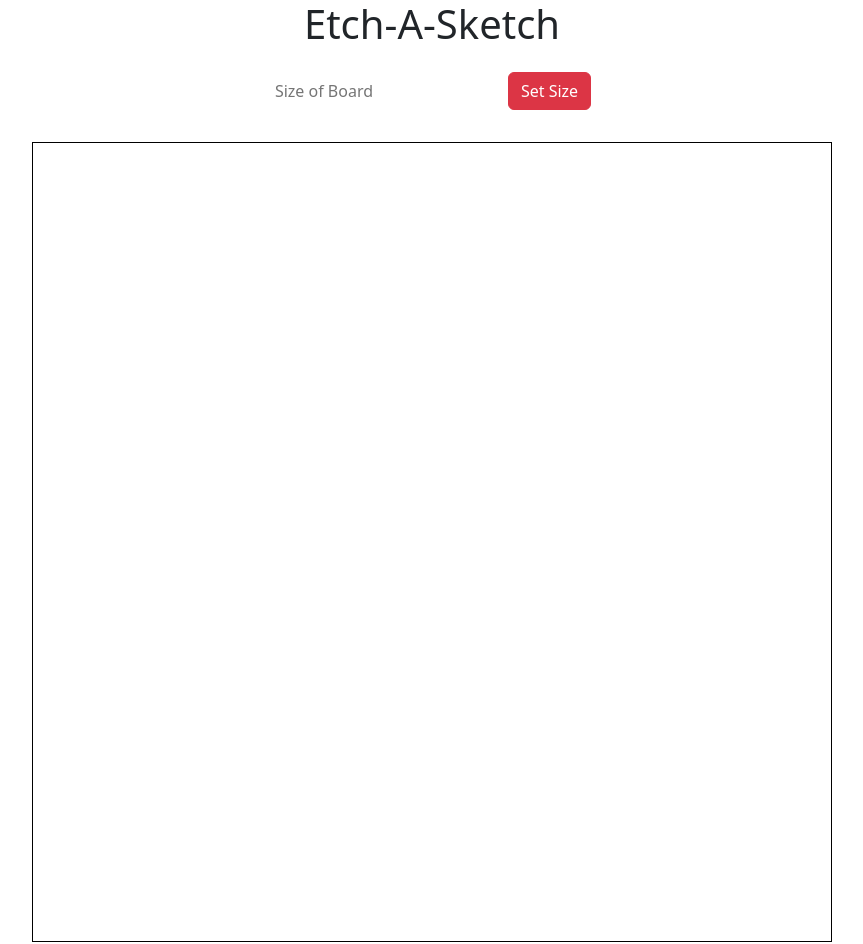
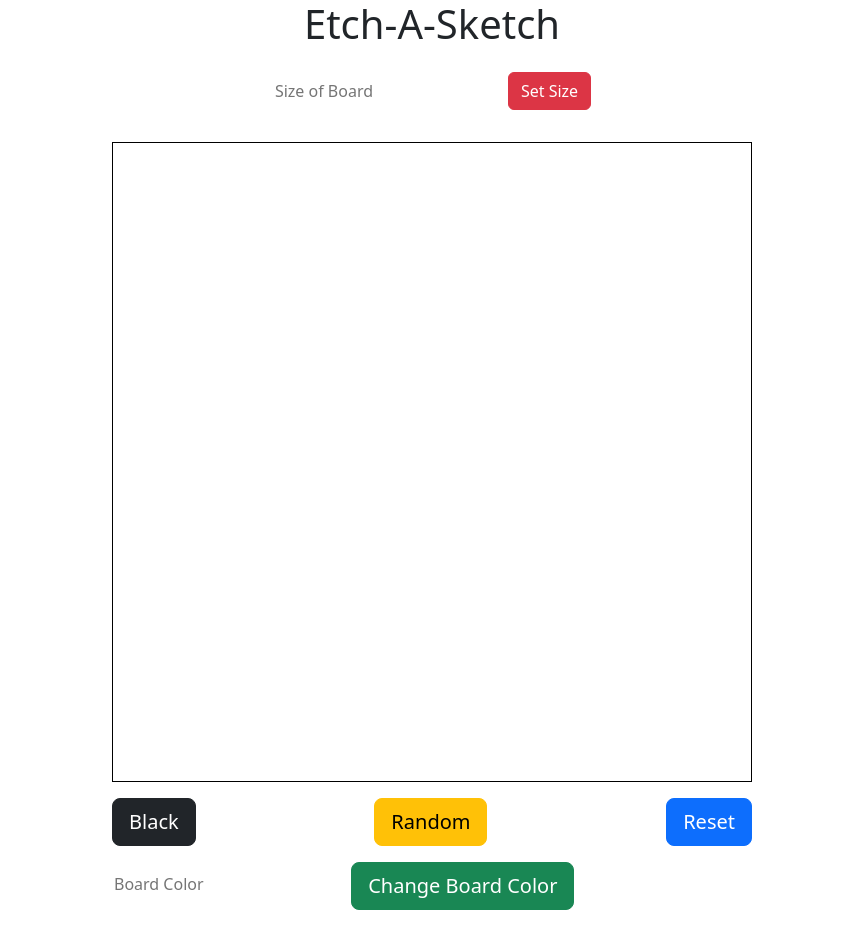
Before and after one commit to jakesturges/Etch-a-Sketch, a plain HTML site: page index.html in a window 1280 px wide. Shown: the top 944 px of the page, without its empty margins (208-1071 px from the left). Drawn offline with nearby package versions, Linux system fonts and the light colour scheme.

Commit message:
fixed sizing

```diff
--- a/style.css
+++ b/style.css
@@ -2,6 +2,7 @@ body {
     margin: 0;
     padding: 0;
     box-sizing: border-box;
+    height: 80vw;
 }
 
 
@@ -13,8 +14,8 @@ body {
 }
 
 .board {
-    width: 50rem;
-    height: 50rem;
+    width: 40rem;
+    height: 40rem;
     display: grid;
 }
 
```
